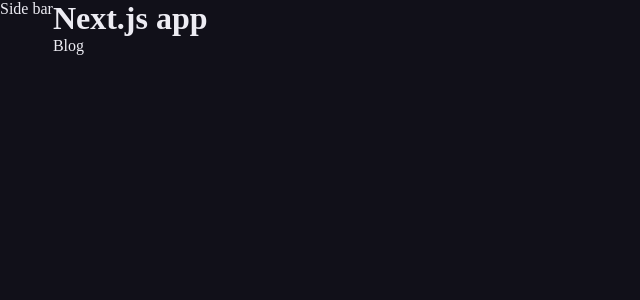
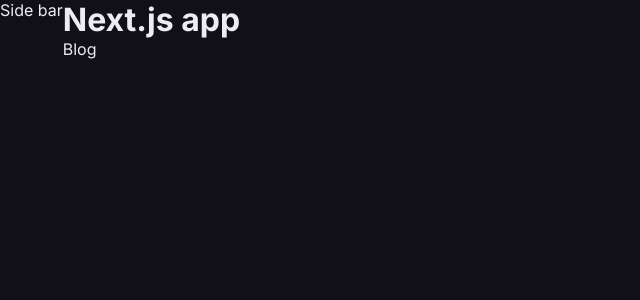
Before and after one commit to igormichalak/portfolio, a Next.js app in the folder frontend/: page / in a window 1280 px wide. Shown: the top 300 px of the page, without its empty margins (0-640 px from the left). Built offline with nearby package versions, Linux system fonts and the light colour scheme.

Commit message:
feat: import fonts

```diff
--- a/frontend/package.json
+++ b/frontend/package.json
@@ -9,6 +9,8 @@
     "lint": "next lint"
   },
   "dependencies": {
+    "@fontsource/inter": "^4.5.14",
+    "@fontsource/jetbrains-mono": "^4.5.11",
     "next": "12.3.1",
     "react": "18.2.0",
     "react-dom": "18.2.0",
--- a/frontend/src/pages/_app.tsx
+++ b/frontend/src/pages/_app.tsx
@@ -4,6 +4,12 @@
 import theme from 'utils/styled/theme';
 import GlobalStyle from 'utils/styled/GlobalStyle';
 import Layout from 'components/templates/Layout/Layout';
+
+import '@fontsource/inter/400.css';
+import '@fontsource/inter/600.css';
+import '@fontsource/inter/700.css';
+import '@fontsource/jetbrains-mono/400.css';
+import '@fontsource/jetbrains-mono/400-italic.css';
 
 const CustomApp = ({ Component, pageProps }: AppProps) => {
   return (
--- a/frontend/src/utils/styled/GlobalStyle.ts
+++ b/frontend/src/utils/styled/GlobalStyle.ts
@@ -23,6 +23,7 @@
 
     background-color: ${theme.colors.neutral[0]};
     color: ${theme.colors.neutral[8]};
+    font-family: "Inter", sans-serif;
   }
 
   *,
```
Also changed, not shown: 1 other file (tests, documents, lock files or other folders).
